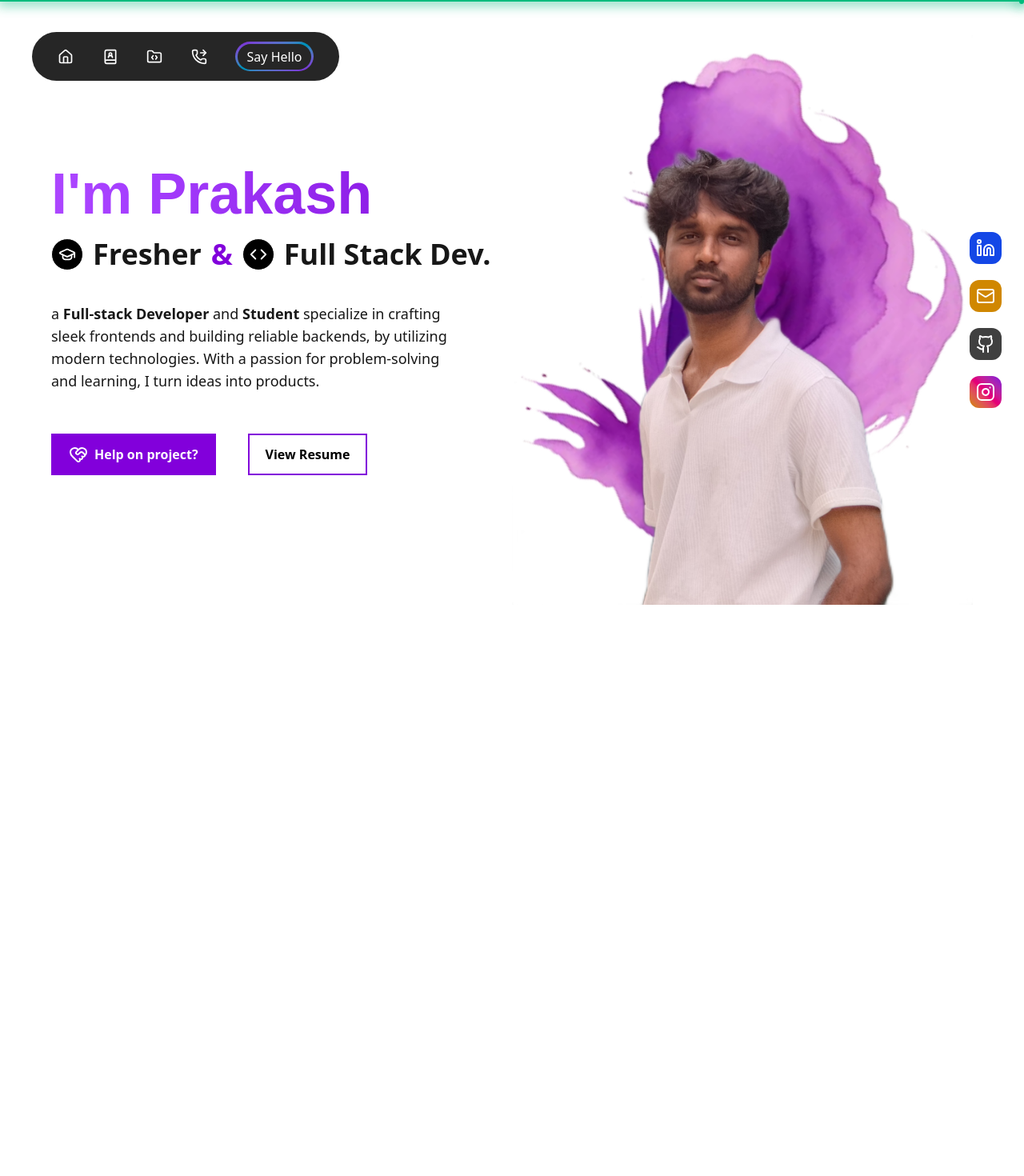
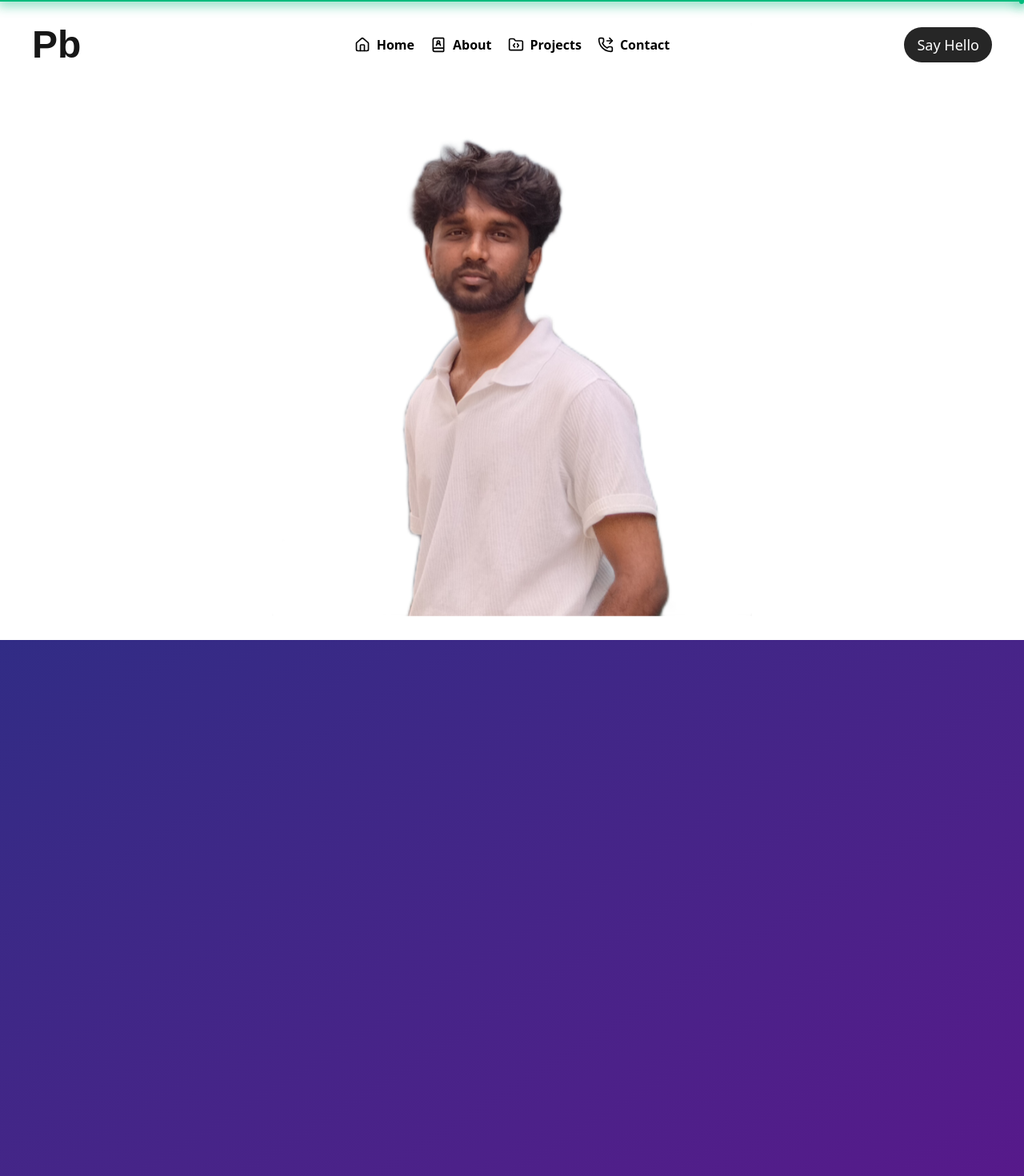
Before and after one commit to praghu-b/next-portfolio, a Next.js app: page / in a window 1280 px wide. Shown: the top 1470 px of the page at 80% size. Built offline with nearby package versions, Linux system fonts and the light colour scheme; a web font is replaced by a local one.

Commit message:
update: redesigning navbar...

```diff
--- a/src/app/page.tsx
+++ b/src/app/page.tsx
@@ -8,14 +8,14 @@ export default function Home() {
 
   const { scrollYProgress } = useScroll();
   const y = useTransform(scrollYProgress, [0, 1], ["0%", "100%"]);
-  const opacity = useTransform(scrollYProgress, [0, 0.75], [0, 1])
+  const opacity = useTransform(scrollYProgress, [0, 0.6], [0, 1]);
 
   return (
     <div className="relative min-h-screen">
       <motion.div className="sticky top-0">
         <HeroSection />
       </motion.div>
-      <motion.div className="sticky top-0" style={{ opacity }}>
+      <motion.div className="sticky top-0" style={{}}>
         <AboutSection />
       </motion.div>
     </div>
--- a/src/components/sections/About.tsx
+++ b/src/components/sections/About.tsx
@@ -2,7 +2,7 @@ import {motion, useScroll, useTransform} from "framer-motion";
 
 export default function About() {
     return (
-        <section className="w-full min-h-screen bg-gradient-to-br from-indigo-800 to-purple-800">
+        <section className="w-full min-h-screen bg-gradient-to-br from-indigo-900 to-purple-900">
             <div className="max-w-7xl mx-auto flex items-center justify-between">
                 <div className="flex-1"></div>
                 <div className="flex-1"></div>
--- a/src/components/sections/Hero.tsx
+++ b/src/components/sections/Hero.tsx
@@ -1,14 +1,14 @@
 import Image from 'next/image';
 import Link from 'next/link';
 import { motion } from 'framer-motion';
-import Prakash from '../../../public/Me/Wings.png';
+import Prakash from '../../../public/Me/NoBorderNoWings.png';
 import { Code, GraduationCap, HeartHandshake } from 'lucide-react';
 
 export default function HeroSection() {
     return (
         <section className="min-h-screen w-full flex items-center">
             <div className='max-w-7xl mx-auto flex flex-col md:flex-row justify-between items-center px-8 md:px-16'>
-                <motion.div
+                {/* <motion.div
                     className="flex-1 flex flex-col justify-center space-y-5"
                 >
                     <motion.h1
@@ -77,13 +77,12 @@ export default function HeroSection() {
                                     transition={{ ease: "easeOut" }}
                                 ></motion.span>
                                 <span className='flex items-center gap-2 z-1'>
-                                    {/* <Download className='h-6 w-6' /> */}
                                     View Resume
                                 </span>
                             </motion.button>
                         </Link>
                     </motion.div>
-                </motion.div>
+                </motion.div> */}
                 <motion.div
                     className="flex-1 flex justify-center items-center"
                     initial={{ x: "100vw", opacity: 0 }}
--- a/src/components/ui/Navbar.tsx
+++ b/src/components/ui/Navbar.tsx
@@ -11,34 +11,35 @@ export default function Navbar() {
     return (
         <div className="w-full">
             <motion.nav
-                className="max-w-7xl mx-auto fixed top-10 left-10 right-10 flex items-center justify-start z-10"
+                className="max-w-7xl mx-auto fixed top-8 left-10 right-10 flex items-center justify-start z-10"
             >
+                <motion.div className="flex-1">
+                    <span className="text-5xl font-bold font-climate">Pb</span>
+                </motion.div>
                 <motion.div
-                    className="min-w-[30vw] flex items-center justify-between rounded-full px-5 py-3 md:px-8 md:py-3 bg-neutral-800"
+                    className="flex-1 flex items-center justify-between rounded-full px-5 py-3 md:px-8 md:py-3 font-semibold text-black"
                     initial={{ x: "-100vh" }}
                     animate={{ x: 0 }}
                     transition={{ delay: 2.5, duration: 0.3, ease: "easeOut" }}
                 >
-                    <ul className="flex-1 flex items-center justify-between">
+                    <ul className="flex-1 flex items-center justify-between gap-5">
                         {navLinks.map(({ label, icon: Icon }) => (
                             <li key={label} className="">
                                 <Link href={`#${label.toLowerCase()}`}>
                                     <motion.div
-                                        className="flex items-center gap-2 text-white"
+                                        className="flex items-center gap-2"
                                         initial="rest"
                                         whileHover="hover"
                                         whileTap={{ color: 'indigo' }}
                                         animate="rest"
                                     >
-                                        {/* Icon */}
-                                        <Icon className="h-5 w-5 text-white" />
+                                        <Icon className="h-5 w-5" />
 
-                                        {/* Label that expands/contracts */}
                                         <motion.span
-                                            variants={{
-                                                rest: { width: 0, opacity: 0 },
-                                                hover: { width: "auto", opacity: 1 }
-                                            }}
+                                            // variants={{
+                                            //     rest: { width: 0, opacity: 0 },
+                                            //     hover: { width: "auto", opacity: 1 }
+                                            // }}
                                             transition={{ duration: 0.3 }}
                                             className="overflow-hidden"
                                         >
@@ -49,14 +50,20 @@ export default function Navbar() {
                             </li>
 
                         ))}
-                        <li key={'sayhello'} className="relative flex items-center justify-center overflow-hidden bg-gradient-to-br from-purple-700 via-cyan-600 to-purple-700 rounded-full">
-                            <button className="text-base text-white bg-neutral-800 m-[2.5px] px-3 py-1 rounded-full">
-                                Say Hello
-                            </button>
-                        </li>
                     </ul>
                 </motion.div>
-                <div className="fixed top-1/2 right-5 transform -translate-y-1/2">
+                <motion.div className="flex-1 flex items-center justify-end">
+                    <button className="text-lg text-white bg-neutral-800 px-4 py-2 rounded-full">
+                        Say Hello
+                    </button>
+                </motion.div>
+
+            </motion.nav>
+        </div>
+    );
+}
+
+{/* <div className="fixed top-1/2 right-5 transform -translate-y-1/2">
                     <ul className="flex-1 flex flex-col items-center justify-end gap-5">
                         {socialLinks.map(({ label, color, link, dur, icon: Icon }) => (
                             <motion.li
@@ -73,10 +80,8 @@ export default function Navbar() {
                                         whileTap={{ color: 'indigo' }}
                                         animate="rest"
                                     >
-                                        {/* Icon */}
                                         <Icon className={`h-10 w-10 p-2 rounded-xl ${color} text-white`} />
 
-                                        {/* Label that expands/contracts */}
                                         <motion.span
                                             variants={{
                                                 rest: { width: 0, opacity: 0 },
@@ -92,8 +97,4 @@ export default function Navbar() {
                             </motion.li>
                         ))}
                     </ul>
-                </div>
-            </motion.nav>
-        </div>
-    );
-}
+                </div> */}
```
